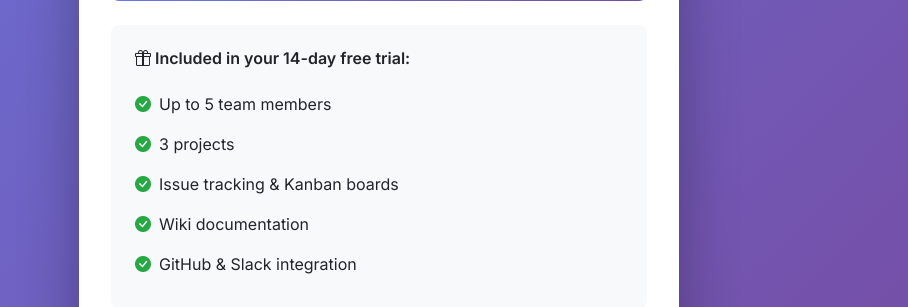
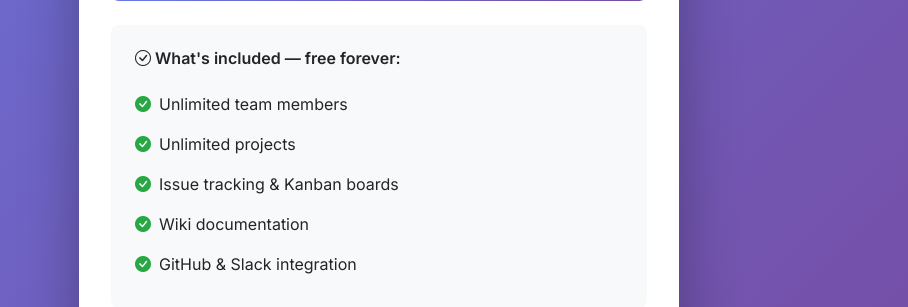
Before and after one commit to stwins60/projectflow, a Flask app: page /org/signup in a window 1280 px wide. Shown: the part 853-1160 px from the top of the page, without its empty margins (261-1169 px from the left). Run offline with Flask 3, Linux system fonts and the light colour scheme.

Commit message:
feat: Add detailed UI screenshots to the README and update project description to reflect a self-hosted, unlimited model.

```diff
--- a/app.py
+++ b/app.py
@@ -84,13 +84,7 @@ def create_app(config_name=None):
                 if organization.status == OrganizationStatus.SUSPENDED:
                     if request.endpoint != 'organization.billing':
                         flash('Your organization has been suspended. Please contact support.', 'danger')
-                        return redirect(url_for('organization.billing'))
-
-                # Check if trial has expired
-                if organization.is_trial and organization.trial_days_remaining == 0:
-                    if request.endpoint != 'organization.billing':
-                        flash('Your trial has expired. Please upgrade your plan.', 'warning')
-                        return redirect(url_for('organization.billing'))
+                        return redirect(url_for('dashboard.index'))
 
     # Root route
     @app.route('/')
--- a/routes/organization.py
+++ b/routes/organization.py
@@ -86,11 +86,10 @@ def signup():
             slug=slug,
             subdomain=subdomain,
             plan=SubscriptionPlan.FREE,
-            status=OrganizationStatus.TRIAL,
-            trial_ends_at=datetime.utcnow() + timedelta(days=14),  # 14-day trial
-            max_users=5,
-            max_projects=3,
-            max_storage_mb=100
+            status=OrganizationStatus.ACTIVE,
+            max_users=1000,
+            max_projects=1000,
+            max_storage_mb=10240
         )
 
         db.session.add(organization)
@@ -132,7 +131,7 @@ def signup():
         # Login the user
         login_user(user)
 
-        flash(f'Welcome to {org_name}! Your 14-day trial has started.', 'success')
+        flash(f'Welcome to {org_name}! Your workspace is ready.', 'success')
         return redirect(url_for('dashboard.index'))
 
     # GET request
@@ -246,7 +245,7 @@ def invite_member():
 
     # Check user limit
     if not organization.can_add_user():
-        flash(f'User limit reached ({organization.max_users}). Please upgrade your plan.', 'warning')
+        flash(f'Member limit reached. Please contact your administrator.', 'warning')
         return redirect(url_for('organization.members'))
 
     email = request.form.get('email', '').strip().lower()
--- a/templates/landing.html
+++ b/templates/landing.html
@@ -261,7 +261,7 @@
                     </p>
                     <div class="hero-buttons">
                         <a href="{{ url_for('organization.signup') }}" class="btn btn-primary-custom">
-                            Start Free Trial
+                            Get Started Free
                         </a>
                         <a href="{{ url_for('auth.login') }}" class="btn btn-outline-custom">
                             Sign In
--- a/templates/organization/signup.html
+++ b/templates/organization/signup.html
@@ -1,5 +1,6 @@
 <!DOCTYPE html>
 <html lang="en">
+
 <head>
     <meta charset="UTF-8">
     <meta name="viewport" content="width=device-width, initial-scale=1.0">
@@ -114,6 +115,7 @@
         }
     </style>
 </head>
+
 <body>
     <div class="container">
         <div class="signup-container">
@@ -127,21 +129,15 @@
                     {% include 'partials/_flash_messages.html' %}
 
                     <form method="POST" id="signupForm">
-                        <input type="hidden" name="csrf_token" value="{{ csrf_token() }}"/>
+                        <input type="hidden" name="csrf_token" value="{{ csrf_token() }}" />
                         <!-- Organization Name -->
                         <div class="mb-3">
                             <label for="org_name" class="form-label">
                                 <i class="bi bi-building"></i> Organization Name
                                 <span class="text-danger">*</span>
                             </label>
-                            <input type="text"
-                                   class="form-control form-control-lg"
-                                   id="org_name"
-                                   name="org_name"
-                                   value="{{ org_name or '' }}"
-                                   placeholder="Acme Inc."
-                                   required
-                                   maxlength="200">
+                            <input type="text" class="form-control form-control-lg" id="org_name" name="org_name"
+                                value="{{ org_name or '' }}" placeholder="Acme Inc." required maxlength="200">
                             <div class="form-text">Your company or team name</div>
                         </div>
 
@@ -152,17 +148,9 @@
                                 <span class="text-danger">*</span>
                             </label>
                             <div class="subdomain-input-group">
-                                <input type="text"
-                                       class="form-control form-control-lg"
-                                       id="subdomain"
-                                       name="subdomain"
-                                       value="{{ subdomain or '' }}"
-                                       placeholder="acme"
-                                       required
-                                       pattern="[a-z0-9-]+"
-                                       minlength="3"
-                                       maxlength="50"
-                                       style="padding-right: 180px;">
+                                <input type="text" class="form-control form-control-lg" id="subdomain" name="subdomain"
+                                    value="{{ subdomain or '' }}" placeholder="acme" required pattern="[a-z0-9-]+"
+                                    minlength="3" maxlength="50" style="padding-right: 180px;">
                                 <span class="subdomain-suffix">.projectmanager.app</span>
                             </div>
                             <div class="form-text">Lowercase letters, numbers, and hyphens only</div>
@@ -177,13 +165,8 @@
                             <label for="admin_name" class="form-label">
                                 <i class="bi bi-person"></i> Your Name
                             </label>
-                            <input type="text"
-                                   class="form-control"
-                                   id="admin_name"
-                                   name="admin_name"
-                                   value="{{ admin_name or '' }}"
-                                   placeholder="John Doe"
-                                   maxlength="100">
+                            <input type="text" class="form-control" id="admin_name" name="admin_name"
+                                value="{{ admin_name or '' }}" placeholder="John Doe" maxlength="100">
                         </div>
 
                         <!-- Admin Email -->
@@ -192,13 +175,8 @@
                                 <i class="bi bi-envelope"></i> Email Address
                                 <span class="text-danger">*</span>
                             </label>
-                            <input type="email"
-                                   class="form-control"
-                                   id="admin_email"
-                                   name="admin_email"
-                                   value="{{ admin_email or '' }}"
-                                   placeholder="john@acme.com"
-                                   required>
+                            <input type="email" class="form-control" id="admin_email" name="admin_email"
+                                value="{{ admin_email or '' }}" placeholder="john@acme.com" required>
                         </div>
 
                         <!-- Admin Password -->
@@ -207,13 +185,8 @@
                                 <i class="bi bi-lock"></i> Password
                                 <span class="text-danger">*</span>
                             </label>
-                            <input type="password"
-                                   class="form-control"
-                                   id="admin_password"
-                                   name="admin_password"
-                                   placeholder="••••••••"
-                                   required
-                                   minlength="6">
+                            <input type="password" class="form-control" id="admin_password" name="admin_password"
+                                placeholder="••••••••" required minlength="6">
                             <div class="form-text">At least 6 characters</div>
                         </div>
 
@@ -225,15 +198,14 @@
                         </div>
                     </form>
 
-                    <!-- Features -->
                     <div class="features mt-4">
-                        <h6><i class="bi bi-gift"></i> Included in your 14-day free trial:</h6>
+                        <h6><i class="bi bi-check-circle"></i> What's included — free forever:</h6>
                         <ul>
-                            <li><i class="bi bi-check-circle-fill"></i> Up to 5 team members</li>
-                            <li><i class="bi bi-check-circle-fill"></i> 3 projects</li>
-                            <li><i class="bi bi-check-circle-fill"></i> Issue tracking & Kanban boards</li>
+                            <li><i class="bi bi-check-circle-fill"></i> Unlimited team members</li>
+                            <li><i class="bi bi-check-circle-fill"></i> Unlimited projects</li>
+                            <li><i class="bi bi-check-circle-fill"></i> Issue tracking &amp; Kanban boards</li>
                             <li><i class="bi bi-check-circle-fill"></i> Wiki documentation</li>
-                            <li><i class="bi bi-check-circle-fill"></i> GitHub & Slack integration</li>
+                            <li><i class="bi bi-check-circle-fill"></i> GitHub &amp; Slack integration</li>
                         </ul>
                     </div>
 
@@ -256,7 +228,7 @@
 
     <script>
         // Auto-generate subdomain from organization name
-        document.getElementById('org_name').addEventListener('input', function(e) {
+        document.getElementById('org_name').addEventListener('input', function (e) {
             const subdomainInput = document.getElementById('subdomain');
             if (!subdomainInput.value || subdomainInput.dataset.autoFilled) {
                 let slug = e.target.value.toLowerCase()
@@ -268,9 +240,10 @@
             }
         });
 
-        document.getElementById('subdomain').addEventListener('input', function() {
+        document.getElementById('subdomain').addEventListener('input', function () {
             delete this.dataset.autoFilled;
         });
     </script>
 </body>
+
 </html>
```
Also changed, not shown: templates/organization/settings.html (+13 -59 lines), README.md, 8 other files.
